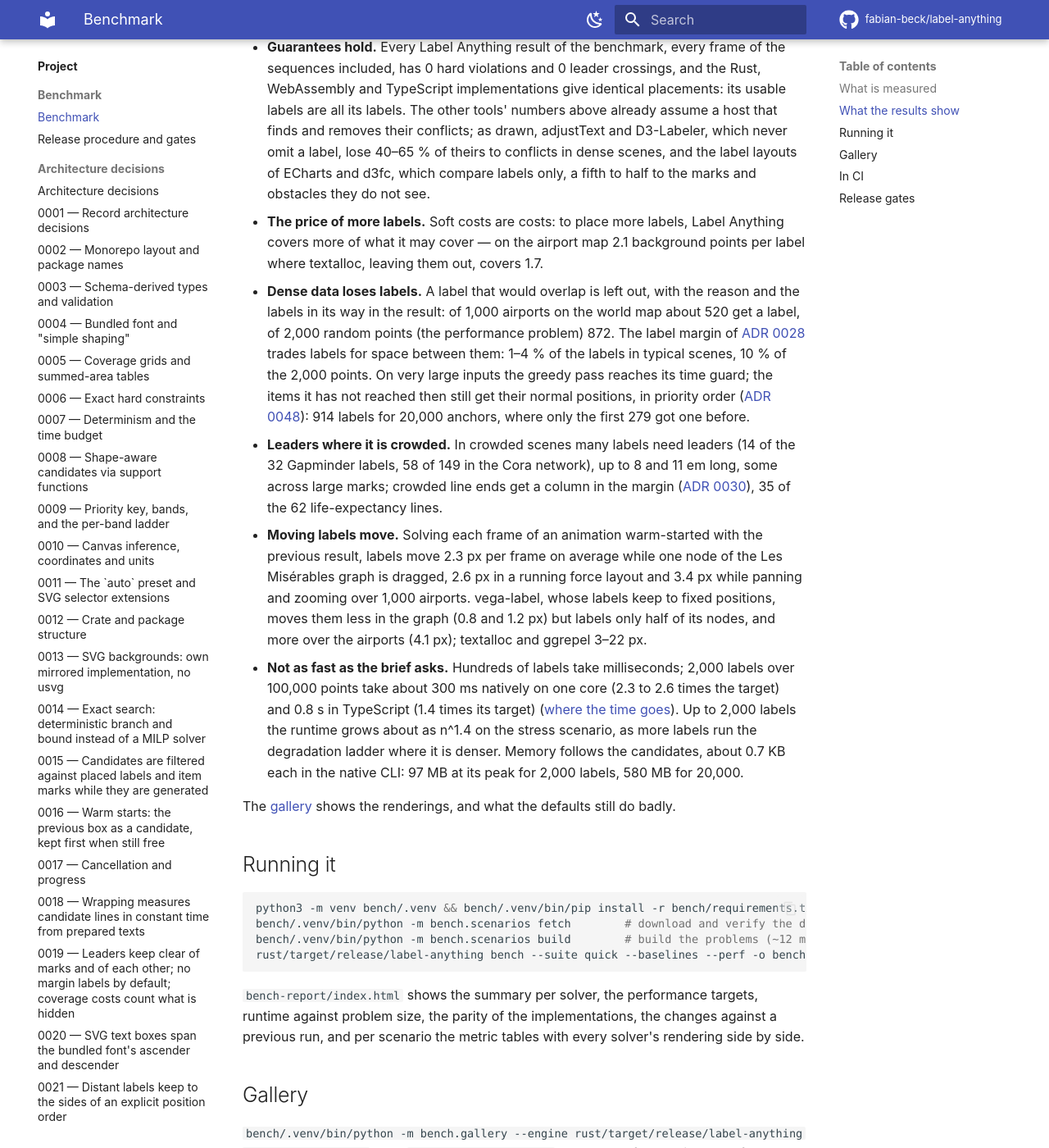
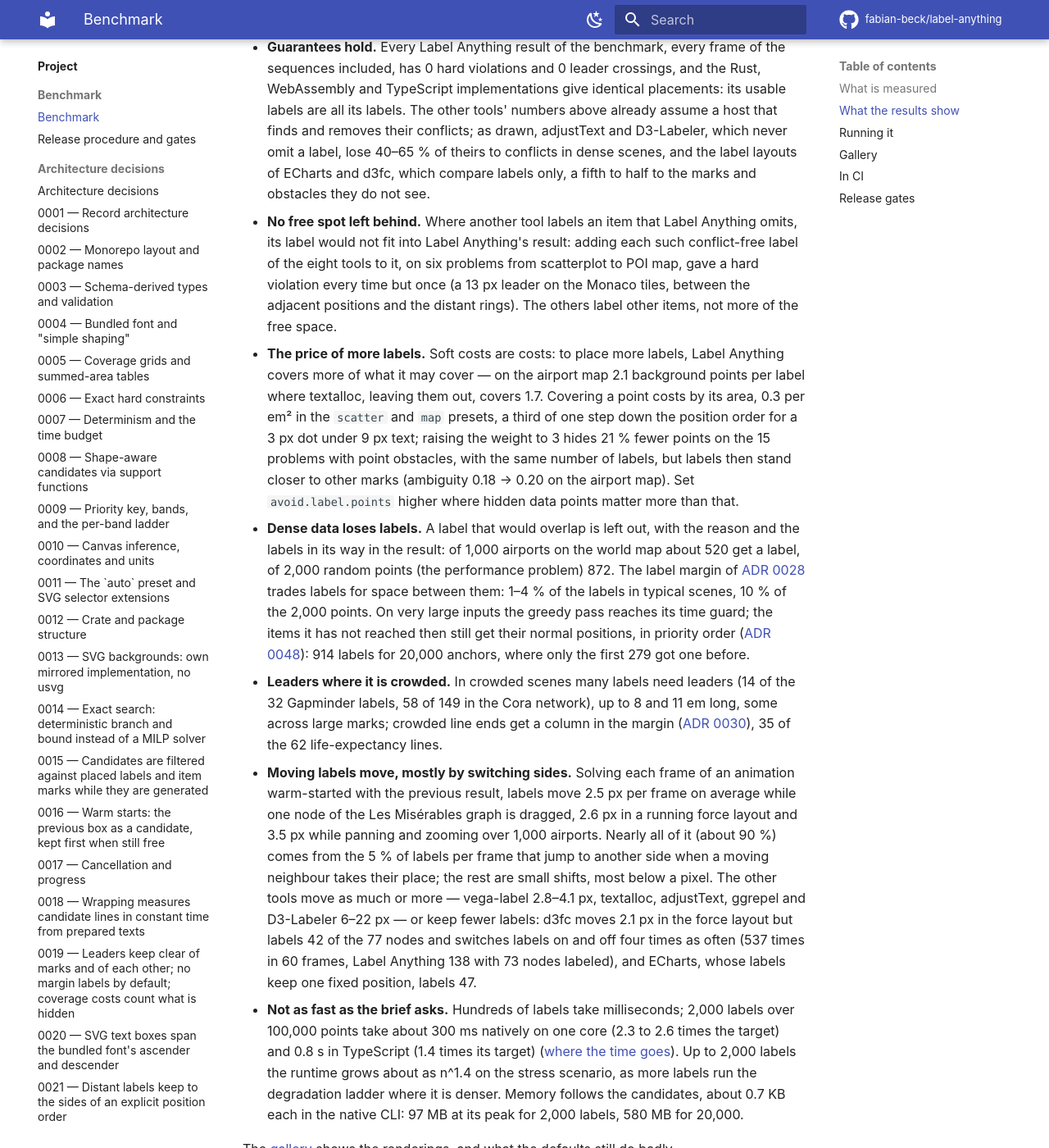
Before and after one commit to fabian-beck/label-anything, an MkDocs documentation site: the page built from docs/project/benchmark.md, in a window 1280 px wide and 1400 px high, scrolled down 2604 px. Shown: the whole window at 82% size. Built offline with MkDocs 1.6.1 and Material for MkDocs 9.7.7, drawn with Linux system fonts in a browser that asks for light colours; comment, search, counter and statistics services are not loaded.

Commit message:
docs: stability with every tool, free spots, the price of covering points
From the complete quick-suite run with the nine baselines: Label Anything
moves labels 2.5-3.5 px per frame, nearly all of it from the 5 % that
switch sides; tools that move less label far fewer nodes or flicker
labels on and off four times as often. Inserting every conflict-free
label another tool placed into Label Anything's result gives a hard
violation every time but once. And the trade-off of the area-based point
cost: a weight of 3 instead of 0.3 hides 21 % fewer points at the same
number of labels, with labels a little more ambiguous.

Co-Authored-By: Claude Opus 5.5 <noreply@anthropic.com>
Claude-Session: https://claude.ai/code/session_01J1sF1c1hk2obs9ZiAANTGH

```diff
--- a/docs/project/benchmark.md
+++ b/docs/project/benchmark.md
@@ -78,9 +78,19 @@ D3-Labeler's annealing hours).
   lose 40–65 % of theirs to conflicts in dense scenes, and the label layouts of ECharts and
   d3fc, which compare labels only, a fifth to half to the marks and obstacles they do not
   see.
+* **No free spot left behind.** Where another tool labels an item that Label Anything omits,
+  its label would not fit into Label Anything's result: adding each such conflict-free label
+  of the eight tools to it, on six problems from scatterplot to POI map, gave a hard
+  violation every time but once (a 13 px leader on the Monaco tiles, between the adjacent
+  positions and the distant rings). The others label other items, not more of the free space.
 * **The price of more labels.** Soft costs are costs: to place more labels, Label Anything
   covers more of what it may cover — on the airport map 2.1 background points per label
-  where textalloc, leaving them out, covers 1.7.
+  where textalloc, leaving them out, covers 1.7. Covering a point costs by its area, 0.3 per
+  em² in the `scatter` and `map` presets, a third of one step down the position order for a
+  3 px dot under 9 px text; raising the weight to 3 hides 21 % fewer points on the 15
+  problems with point obstacles, with the same number of labels, but labels then stand
+  closer to other marks (ambiguity 0.18 → 0.20 on the airport map). Set `avoid.label.points` higher where hidden
+  data points matter more than that.
 * **Dense data loses labels.** A label that would overlap is left out, with the reason
   and the labels in its way in the result: of 1,000 airports on the world map about 520
   get a label, of 2,000 random points (the performance problem) 872. The label margin of
@@ -93,12 +103,16 @@ D3-Labeler's annealing hours).
   32 Gapminder labels, 58 of 149 in the Cora network), up to 8 and 11 em long, some
   across large marks; crowded line ends get a column in the margin
   ([ADR 0030](../adr/0030-boundary-columns.md)), 35 of the 62 life-expectancy lines.
-* **Moving labels move.** Solving each frame of an animation warm-started with the
-  previous result, labels move 2.3 px per frame on average while one node of the Les
-  Misérables graph is dragged, 2.6 px in a running force layout and 3.4 px while panning
-  and zooming over 1,000 airports. vega-label, whose labels keep to fixed positions,
-  moves them less in the graph (0.8 and 1.2 px) but labels only half of its nodes, and
-  more over the airports (4.1 px); textalloc and ggrepel 3–22 px.
+* **Moving labels move, mostly by switching sides.** Solving each frame of an animation
+  warm-started with the previous result, labels move 2.5 px per frame on average while one
+  node of the Les Misérables graph is dragged, 2.6 px in a running force layout and 3.5 px
+  while panning and zooming over 1,000 airports. Nearly all of it (about 90 %) comes from the
+  5 % of labels per frame that jump to another side when a moving neighbour takes their
+  place; the rest are small shifts, most below a pixel. The other tools move as much or more — vega-label 2.8–4.1 px,
+  textalloc, adjustText, ggrepel and D3-Labeler 6–22 px — or keep fewer labels: d3fc moves
+  2.1 px in the force layout but labels 42 of the 77 nodes and switches labels on and off
+  four times as often (537 times in 60 frames, Label Anything 138 with 73 nodes labeled), and
+  ECharts, whose labels keep one fixed position, labels 47.
 * **Not as fast as the brief asks.** Hundreds of labels take milliseconds; 2,000 labels
   over 100,000 points take about 300 ms natively on one core (2.3 to 2.6 times the
   target) and 0.8 s in TypeScript (1.4 times its target)
```
